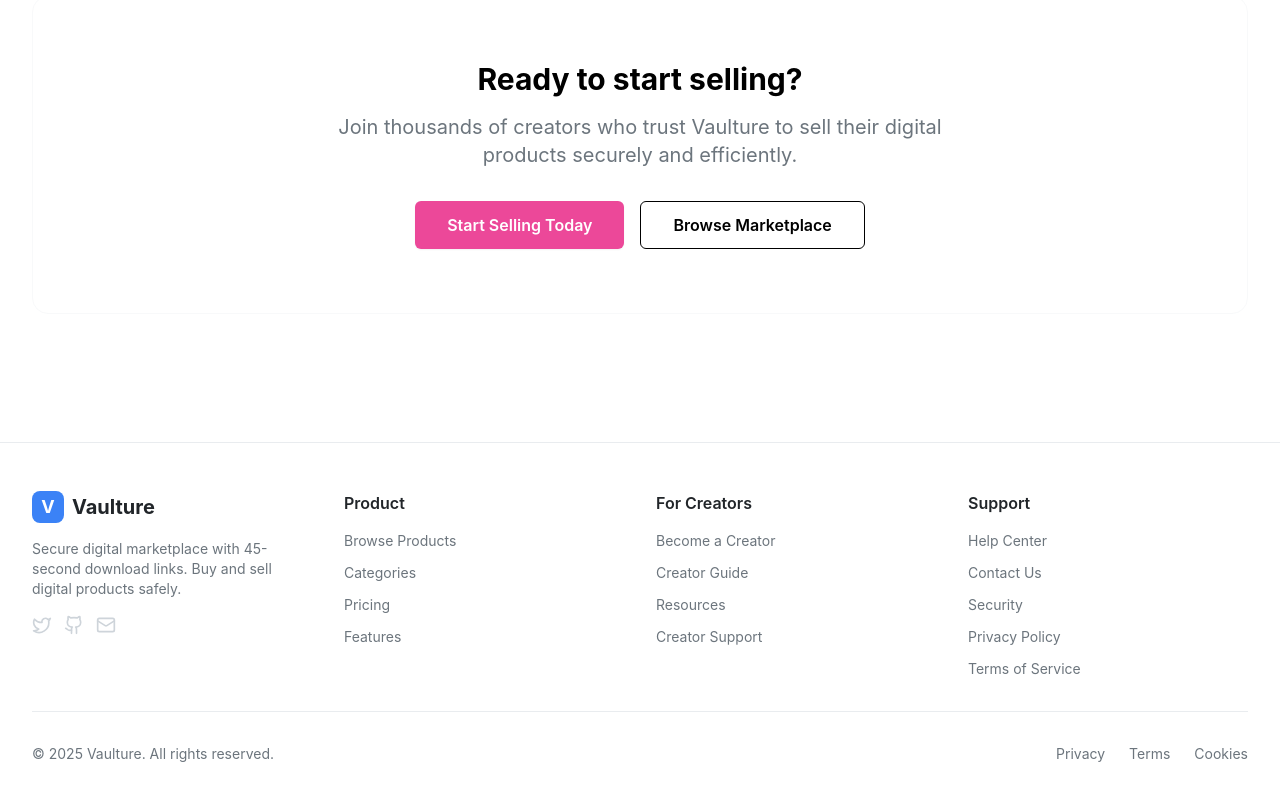
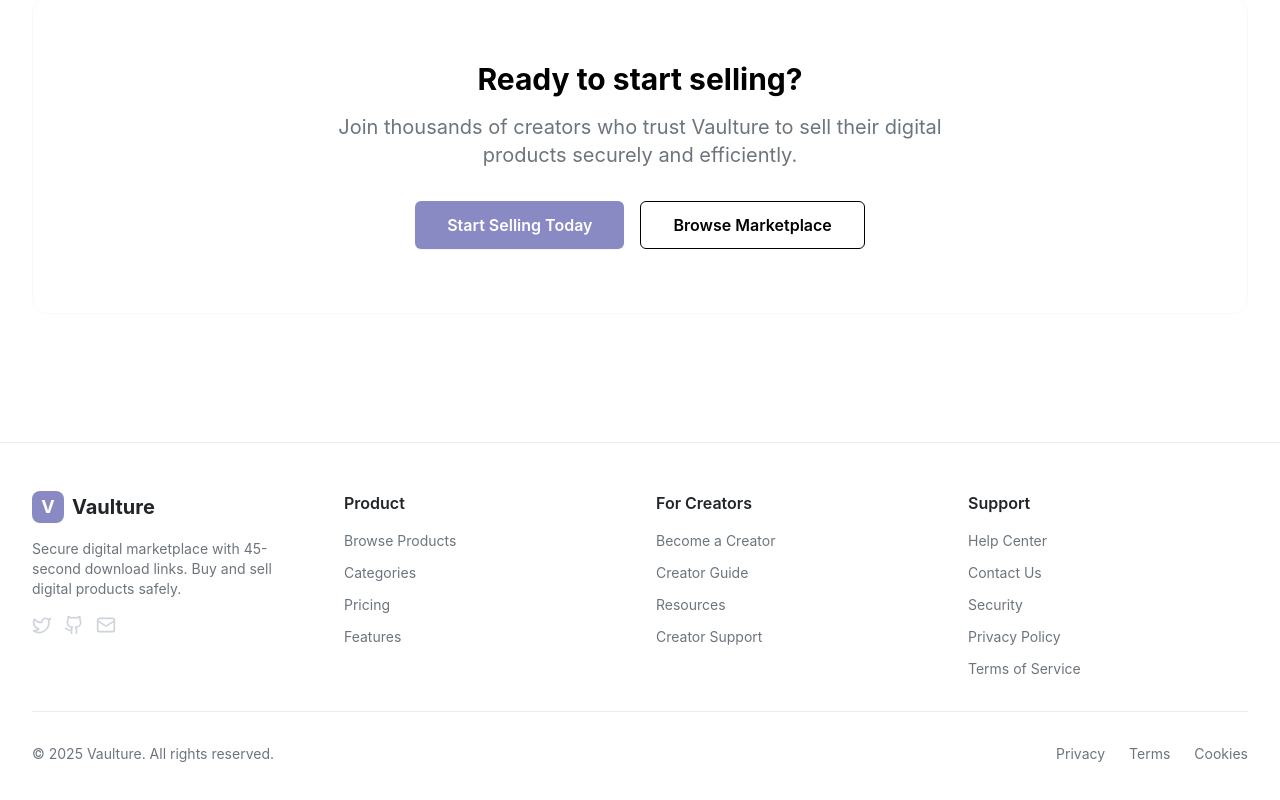
Before and after one commit to kxshrx/vaulture, a Next.js app in the folder frontend/: page / in a window 1280 px wide. Shown: the part 1994-2794 px from the top of the page. Built offline with nearby package versions, Linux system fonts and the light colour scheme.

Commit message:
feat: Implement comprehensive color scheme update with blue-purple gradient and consistent styling across components

```diff
--- a/frontend/src/app/creator/dashboard/page.js
+++ b/frontend/src/app/creator/dashboard/page.js
@@ -163,7 +163,7 @@ export default function CreatorDashboard() {
             <StatsCard
               title="Total Products"
               value={stats.totalProducts}
-              icon={<Package className="w-6 h-6 text-blue-600" />}
+              icon={<Package className="w-6 h-6 text-primary-600" />}
               trend="up"
               trendValue="2"
             />
@@ -194,7 +194,7 @@ export default function CreatorDashboard() {
             <Link href="/creator/upload">
               <Card hover className="cursor-pointer">
                 <CardContent className="p-6 text-center">
-                  <Plus className="w-8 h-8 text-blue-600 mx-auto mb-2" />
+                  <Plus className="w-8 h-8 text-primary-600 mx-auto mb-2" />
                   <h3 className="font-semibold text-gray-900">
                     Upload New Product
                   </h3>
--- a/frontend/src/app/dashboard/page.js
+++ b/frontend/src/app/dashboard/page.js
@@ -156,7 +156,7 @@ export default function BuyerDashboard() {
             <StatsCard
               title="Total Purchases"
               value={stats.totalPurchases}
-              icon={<Package className="w-6 h-6 text-blue-600" />}
+              icon={<Package className="w-6 h-6 text-primary-600" />}
             />
             <StatsCard
               title="Total Spent"
@@ -181,7 +181,7 @@ export default function BuyerDashboard() {
 
           {/* Upgrade to Creator CTA */}
           {user?.role === "buyer" && (
-            <Card className="mb-8 bg-gradient-to-r from-blue-50 to-purple-50 border-blue-200">
+            <Card className="mb-8 bg-gradient-to-r from-primary-50 to-primary-100 border-primary-200">
               <CardContent className="p-6">
                 <div className="flex items-center justify-between">
                   <div>
--- a/frontend/src/app/globals.css
+++ b/frontend/src/app/globals.css
@@ -44,12 +44,12 @@ body {
 
 /* Focus styles */
 *:focus {
-  outline: 2px solid #ec4899;
+  outline: 2px solid #898ac4;
   outline-offset: 2px;
 }
 
 /* Selection styles */
 ::selection {
-  background-color: #ec4899;
+  background-color: #898ac4;
   color: white;
 }
--- a/frontend/src/components/layout/Footer.js
+++ b/frontend/src/components/layout/Footer.js
@@ -9,7 +9,7 @@ export function Footer() {
           {/* Brand */}
           <div className="col-span-1">
             <div className="flex items-center space-x-2 mb-4">
-              <div className="w-8 h-8 bg-blue-500 rounded-lg flex items-center justify-center">
+              <div className="w-8 h-8 bg-primary-500 rounded-lg flex items-center justify-center">
                 <span className="text-white font-bold text-lg">V</span>
               </div>
               <span className="text-xl font-bold text-gray-900">Vaulture</span>
--- a/frontend/src/components/ui/LoadingPage.js
+++ b/frontend/src/components/ui/LoadingPage.js
@@ -48,7 +48,7 @@ export function LoadingSpinner({ size = "large" }) {
   return (
     <div className="flex items-center justify-center min-h-96">
       <div
-        className={`animate-spin rounded-full border-b-2 border-pink-500 ${sizeClasses[size]}`}
+        className={`animate-spin rounded-full border-b-2 border-primary-500 ${sizeClasses[size]}`}
       ></div>
     </div>
   );
--- a/frontend/tailwind.config.js
+++ b/frontend/tailwind.config.js
@@ -8,18 +8,18 @@ module.exports = {
   theme: {
     extend: {
       colors: {
-        // Gumroad-inspired monochrome with pink accents
+        // Custom blue-purple gradient theme
         primary: {
-          50: "#fdf2f8",
-          100: "#fce7f3",
-          200: "#fbcfe8",
-          300: "#f9a8d4",
-          400: "#f472b6",
-          500: "#ec4899", // Gumroad pink
-          600: "#db2777",
-          700: "#be185d",
-          800: "#9d174d",
-          900: "#831843",
+          50: "#f0f2fe",
+          100: "#e8ecfc",
+          200: "#d4dcf9",
+          300: "#c0c9ee", // Lightest shade
+          400: "#a2aadb", // Medium shade
+          500: "#898ac4", // Darkest shade
+          600: "#7a7bb8",
+          700: "#6b6ca9",
+          800: "#5c5d9a",
+          900: "#4d4e8b",
         },
         gray: {
           50: "#ffffff",
```
Also changed, not shown: 2 other files (tests, documents, lock files or other folders).
